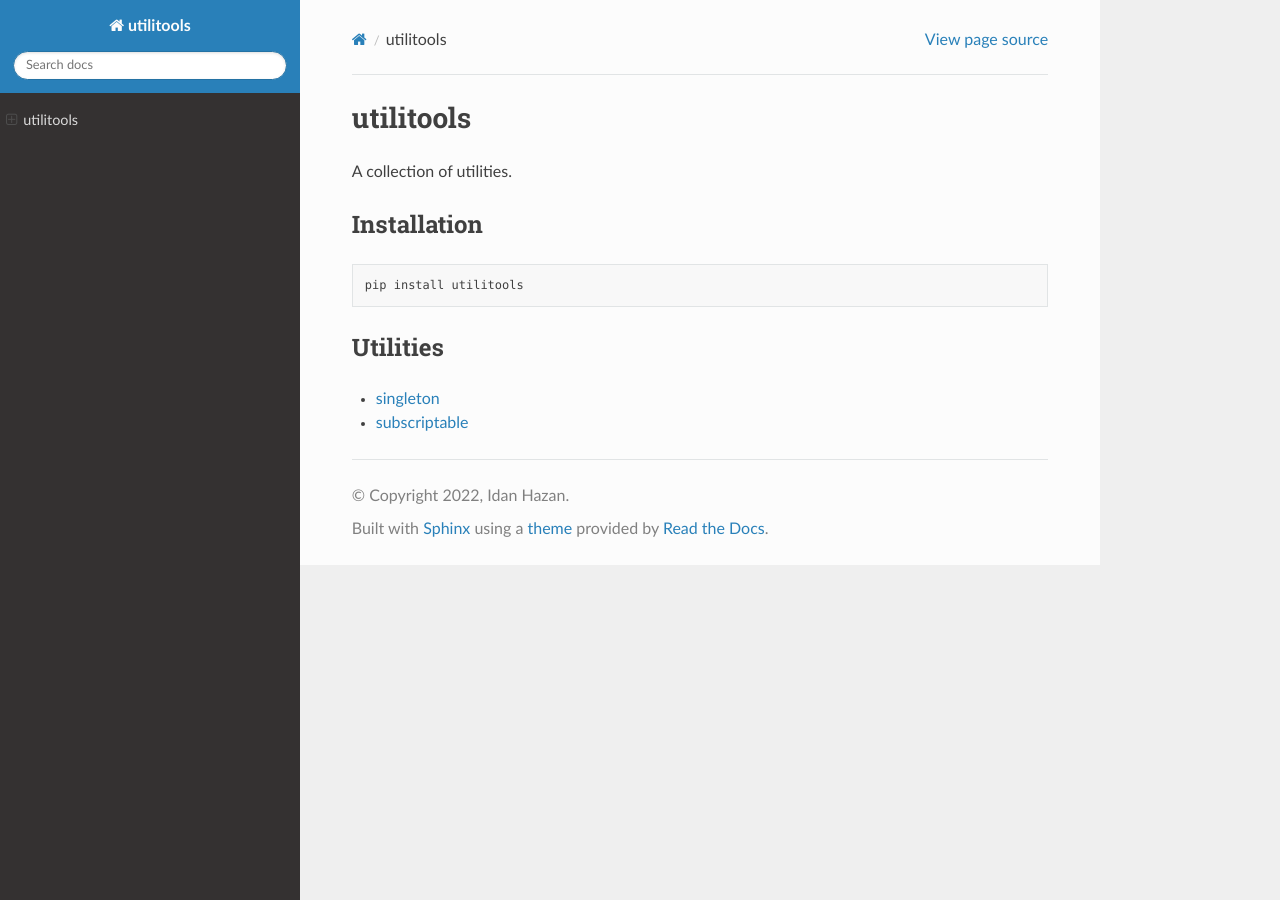
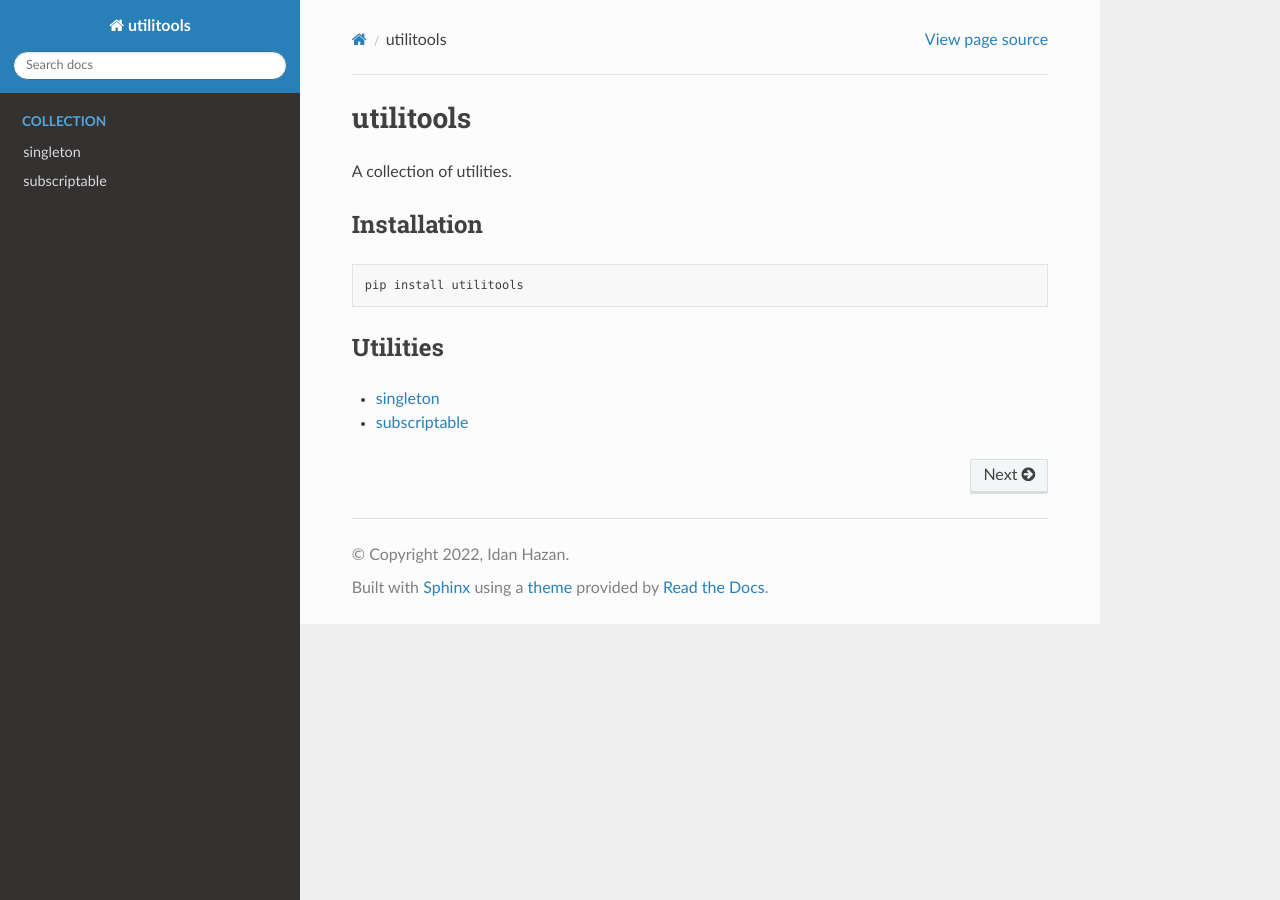
Before and after one commit to idanhazan/utilitools, a Sphinx documentation site: the page built from docs/source/index.rst, in a window 1280 px wide. Built offline with Sphinx 7.4.7 and the Read the Docs theme 2.0.0, drawn with Linux system fonts in a browser that asks for light colours.

Commit message:
Update docs

```diff
--- a/docs/source/index.rst
+++ b/docs/source/index.rst
@@ -15,3 +15,13 @@ Utilities
 
 - `singleton <https://utilitools.readthedocs.io/en/latest/singleton>`_
 - `subscriptable <https://utilitools.readthedocs.io/en/latest/subscriptable>`_
+
+.. Hidden TOCs
+
+.. toctree::
+   :caption: Collection
+   :maxdepth: 2
+   :hidden:
+
+   collection/singleton
+   collection/subscriptable
```
Also changed, not shown: docs/source/collection/singleton.rst (renamed from docs/source/singleton.rst), docs/source/collection/subscriptable.rst (renamed from docs/source/subscriptable.rst).
